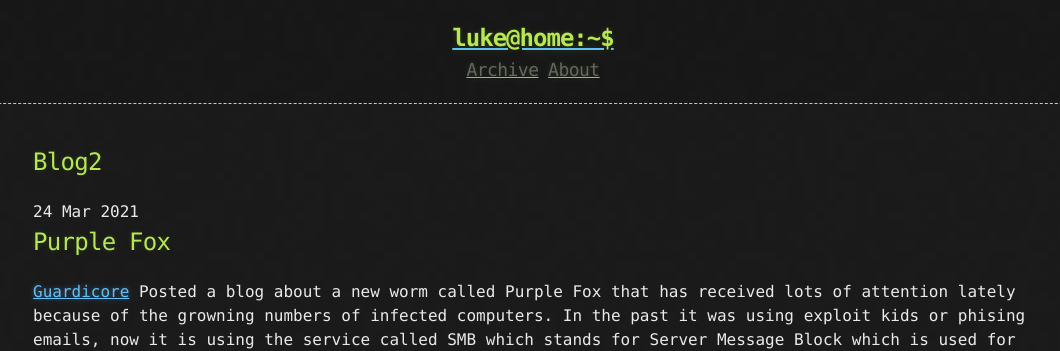
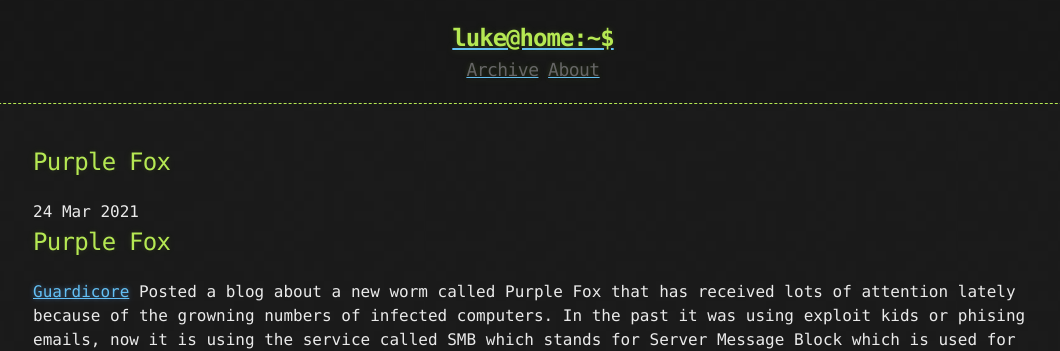
Before and after one commit to verlooy/verlooy.github.io, a Jekyll site: the page built from _posts/2021-03-24-blog2.md, in a window 1280 px wide. Shown: the top 351 px of the page, without its empty margins (107-1167 px from the left). Built offline with Jekyll 4.4.1, drawn with Linux system fonts in a browser that asks for light colours.

Commit message:
new blog

```diff
--- a/_posts/2021-03-24-blog2.md
+++ b/_posts/2021-03-24-blog2.md
@@ -1,3 +1,8 @@
+---
+title: Purple Fox
+published: true
+---
+
 ## Purple Fox
 
 [Guardicore](guardicore.com) Posted a blog about a new worm called Purple Fox that has received lots of attention lately because of the growning numbers of infected computers. In the past it was using exploit kids or phising emails, now it is using the service called SMB which stands for Server Message Block which is used for file sharing. They are spraying the network looking for internet facing computers and brute forcing the password. Most servers compromised appear to be using Microsoft IIS 7.5.
```
